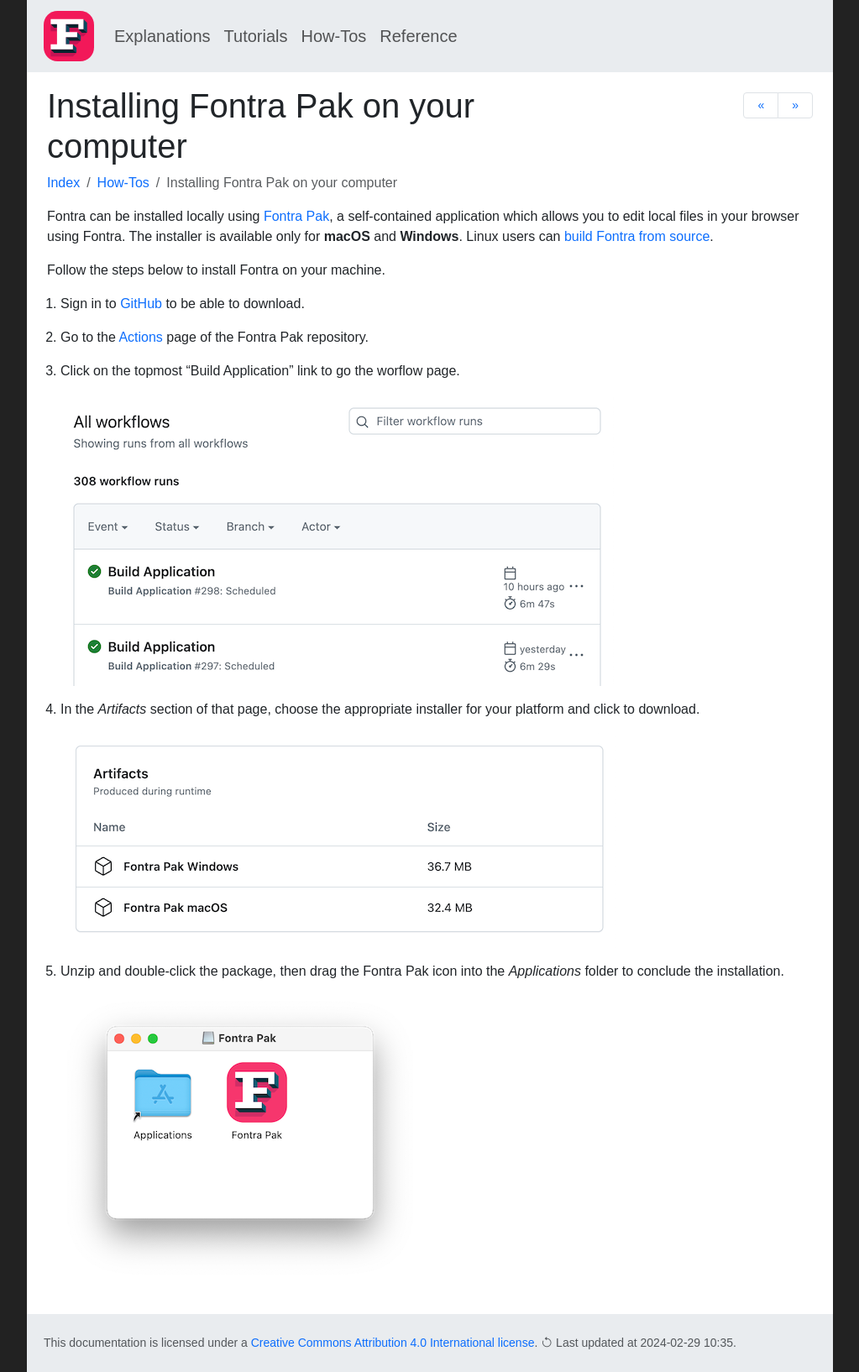
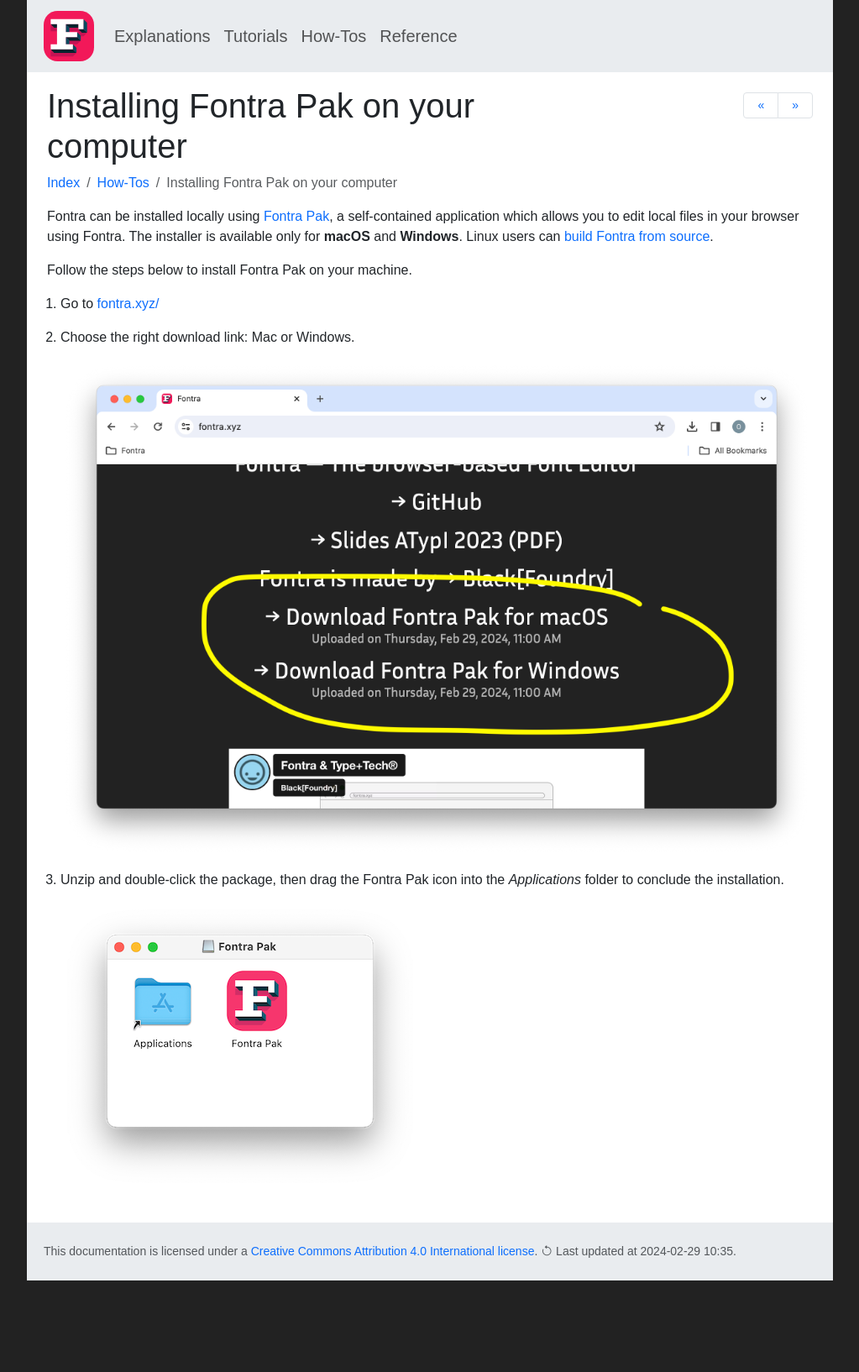
Before and after one commit to googlefonts/fontra-docs, a Jekyll site: the page built from _how-tos/installing-fontra-pak.md, in a window 1280 px wide. Shown: the whole page at 84% size, without its empty margins (128-1151 px from the left). Built offline with Jekyll 4.4.1, drawn with Linux system fonts in a browser that asks for light colours; nearby versions of some CDN libraries; some web fonts are replaced; after the commit the page ends 1525 px from its top, so only the background shows below that.

Commit message:
Updating 'Installing Fontra Pak'

```diff
--- a/_how-tos/installing-fontra-pak.md
+++ b/_how-tos/installing-fontra-pak.md
@@ -16,21 +16,15 @@
 
 Fontra can be installed locally using [Fontra Pak], a self-contained application which allows you to edit local files in your browser using Fontra. The installer is available only for **macOS** and **Windows**. Linux users can [build Fontra from source].
 
-Follow the steps below to install Fontra on your machine.
+Follow the steps below to install Fontra Pak on your machine.
 
-1. Sign in to [GitHub] to be able to download.
+1. Go to <a href="https://fontra.xyz/">fontra.xyz/</a>
 
-2. Go to the [Actions] page of the Fontra Pak repository.
+2. Choose the right download link: Mac or Windows.
 
-3. Click on the topmost “Build Application” link to go the worflow page.
+    ![]({{ site.url }}/images/fontra-pak-download.png){: .img-fluid}
 
-    ![]({{ site.url }}/images/fontra-actions-build.png){: .img-fluid}
-
-4. In the *Artifacts* section of that page, choose the appropriate installer for your platform and click to download.
-
-    ![]({{ site.url }}/images/fontra-download-installer.png){: .img-fluid}
-
-5. Unzip and double-click the package, then drag the Fontra Pak icon into the *Applications* folder to conclude the installation.
+3. Unzip and double-click the package, then drag the Fontra Pak icon into the *Applications* folder to conclude the installation.
 
     ![]({{ site.url }}/images/fontra-pak-installer.png){: .img-fluid}
 
```
Also changed, not shown: images/fontra-pak-download.png (added).
